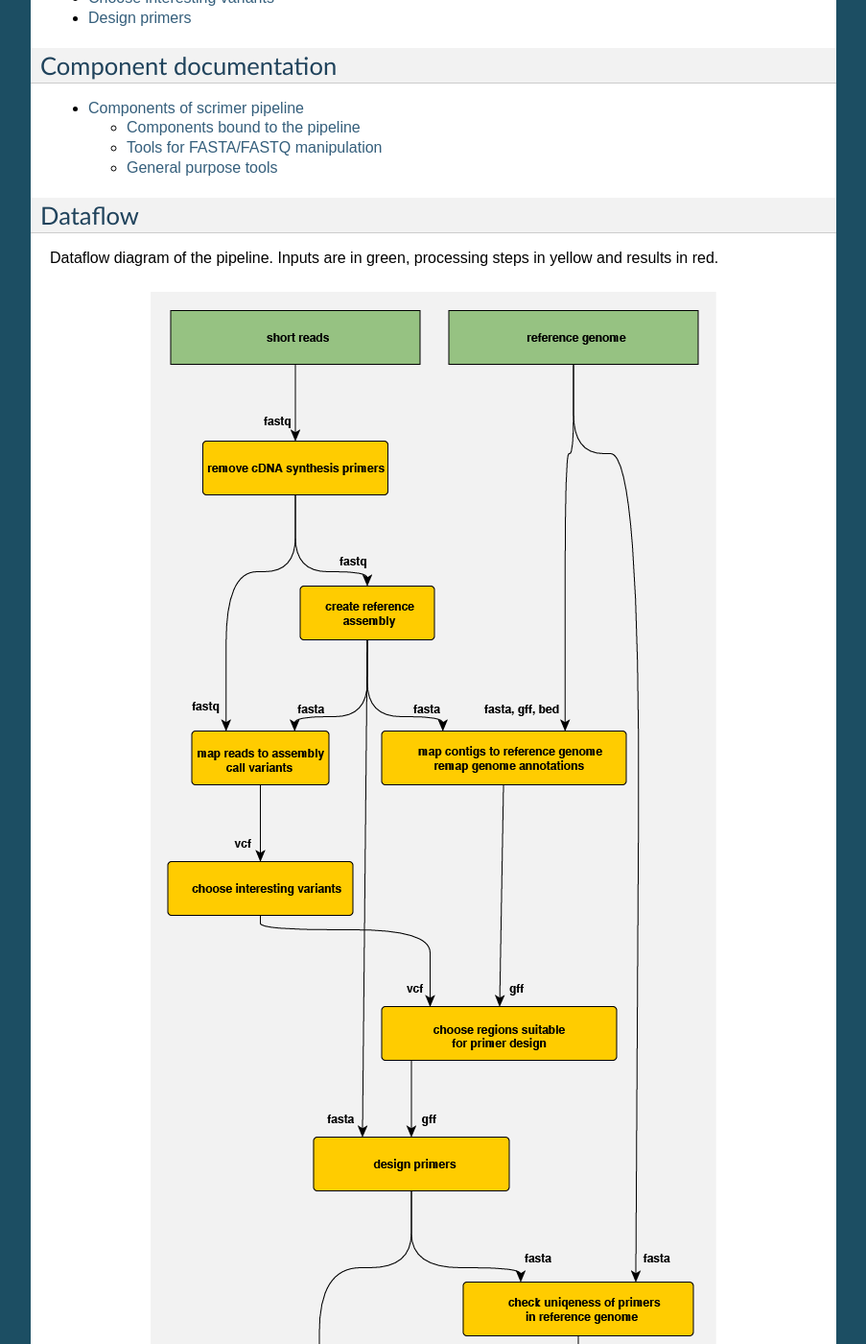
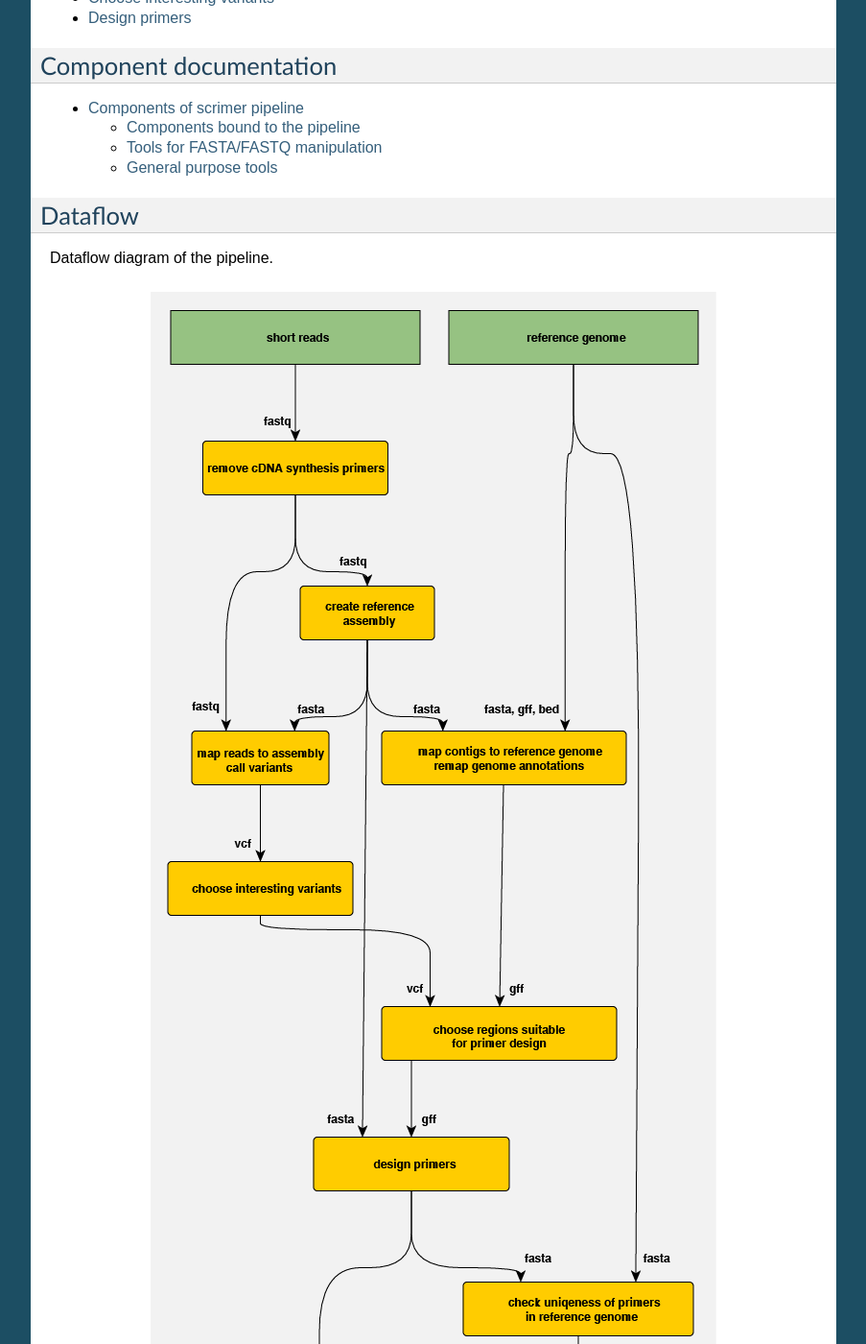
Before and after one commit to libor-m/scrimer, a Sphinx documentation site: the page built from doc/index.rst, in a window 1280 px wide and 1400 px high, scrolled down 1103 px. Shown: the whole window at 96% size, without its empty margins (198-1101 px from the left). Built offline with Sphinx 7.4.7, drawn with Linux system fonts in a browser that asks for light colours; pages that are not in the unit, such as notebooks, are missing from menus; some of the changed text lies outside the part shown.

Commit message:
documentation fixups

```diff
--- a/doc/index.rst
+++ b/doc/index.rst
@@ -69,9 +69,11 @@
 Dataflow
 --------
 
-Dataflow diagram of the pipeline. Inputs are in green, processing steps in yellow and results in red.
+Dataflow diagram of the pipeline.
 
 .. figure:: images/dataflow.png
+
+   Inputs are in green, processing steps in yellow and results in red.
 
 License
 -------
--- a/pyvcf_filters.py
+++ b/pyvcf_filters.py
@@ -1,5 +1,5 @@
 """
-Implementation of vcf filters for **PyVCF** ``vcf_filter.py``.
+Implementation of vcf filters for [pyvcf]_ `vcf_filter.py`.
 
 Author: Libor Morkovsky 2012
 """
```
Also changed, not shown: other parts of doc/index.rst (+1 -0 lines).
